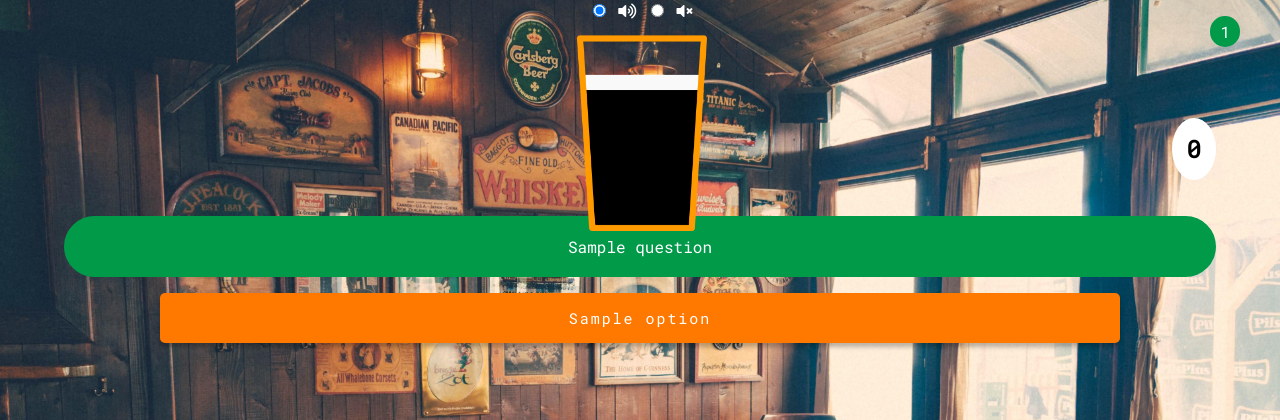
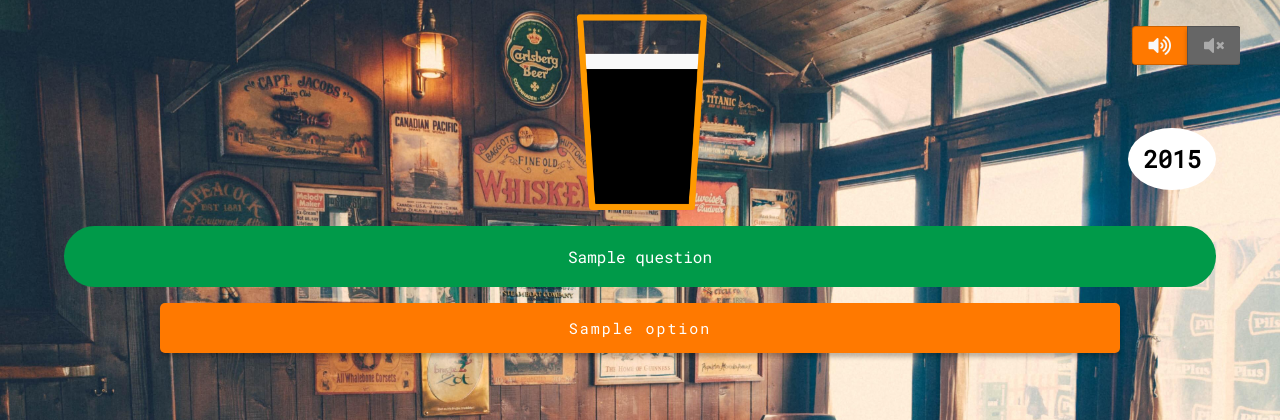
Before and after one commit to GJSayers/downit, a Flask app: template templates/quiz.html in a window 1280 px wide. Shown: the top 420 px of the page. Run offline with Flask 2, Linux system fonts and the light colour scheme; the visitor is signed in with stand-in values (Sample User, id 1); the template is opened without the code that fills it: most values are stand-ins (such as "Sample title", 1, 10 or a date in 2020); parts of the project's set-up code (start-up, migrations or seed data) failed here and were passed over; some libraries are stand-ins or nearby versions; some web fonts are replaced.

Commit message:
Feat: Adds sound toggle

```diff
--- a/static/css/style.css
+++ b/static/css/style.css
@@ -137,14 +137,6 @@ main {
 .add-pint img {
   width: 100%;
 }
-#player_name {
-  position: absolute;
-  top: 2vh;
-  right: 5vh;
-  padding: 5px 10px;
-  background-color: #009a49;
-  border-radius: 20px;
-}
 #pint {
   height: 100%;/*25vh;*/
   margin-top: 10px;
@@ -224,6 +216,68 @@ main {
   background-color: #009a49;
 }
 /*
+ * Sound toggle
+ */
+#player_name {
+  position: absolute;
+  top: 2vh;
+  right: 5vh;
+  padding: 5px 10px;
+  background-color: #009a49;
+  border-radius: 20px;
+}
+.sound-toggle {
+  display: flex;
+  justify-content: center;
+  overflow: hidden;
+  position: absolute;
+  top: 2vh;
+  right: 5vh;
+}
+
+.sound-toggle input {
+  position: absolute;
+  clip: rect(0, 0, 0, 0);
+  height: 1px;
+  width: 1px;
+  border: 0;
+  overflow: hidden;
+}
+
+.sound-toggle label {
+  background-color: #666666;
+  color: #AAAAAA;
+  font-size: 20px;
+  line-height: 1;
+  text-align: center;
+  padding: 8px 16px;
+  margin-right: -1px;
+  border: 1px solid rgba(0, 0, 0, 0.2);
+  box-shadow: 0px 4px 4px rgba(0, 0, 0, 0.25);
+  transition: all 0.4s ease-in-out;
+}
+
+.sound-toggle label:hover {
+  cursor: pointer;
+}
+
+.sound-toggle input:checked ~ label#sound-on {
+  color: #f8f8f8;
+  background-color: #FF7900;
+}
+.sound-toggle input:not(:checked) ~ label#sound-off {
+  color: #f8f8f8;
+  background-color: #FF7900;
+}
+
+.sound-toggle label:first-of-type {
+  border-radius: 4px 0 0 4px;
+}
+
+.sound-toggle label:last-of-type {
+  border-radius: 0 4px 4px 0;
+}
+/*
  * Leaderboard page
  */
 .leaderboard-title {
--- a/static/js/script.js
+++ b/static/js/script.js
@@ -29,6 +29,10 @@ function startTimer(duration, display) {
     }
   }, 1000);
 }
+
+$( "#sound_toggle" ).change(function() {
+  console.log("sound toggled");
+});
 
 // Clears the player name field on click
 $("#quiz_player_form .player-name").click(function() {
@@ -103,9 +107,11 @@ function checkAnswerCallback(response) {
       `);
     }
     //play drink sfx
-    if $("#sound-on").prop("checked") {
-      ("#drink_sound")[0].play();
-    } else {
+    if ($( "#sound-toggle" ).prop("checked")) {
+      $("#drink_sound")[0].play();
+    }
+  } else {
+    if ($( "#sound-toggle" ).prop("checked")) {
       $("#feck_sound")[0].play();
     }
   }
--- a/templates/quiz.html
+++ b/templates/quiz.html
@@ -1,4 +1,5 @@
 {% extends "base.html" %}
+
 
 {% block content %}
 
@@ -11,16 +12,18 @@
 
 <main>
   <section id="quiz_score_section">
-    <form>
-      <div class="sound-toggle">
-        <input type="radio" id="sound-on" name="sound-on" checked />
-        <label for="radio-one"><i class="fas fa-volume-up"></i></label>
-        <input type="radio" id="sound-off" name="sound-off"/>
-        <label for="radio-two"><i class="fas fa-volume-mute"></i></label>
-      </div>
+    <form class="sound-toggle">
+      {#<input id="sound-on" type="radio" name="sound-toggle" checked />
+      <label for="sound-on"><i class="fas fa-volume-up"></i></label>
+      <input id="sound-off" type="radio" name="sound-toggle"/>
+      <label for="sound-off"><i class="fas fa-volume-mute"></i></label>#}
+
+      <input type="checkbox" name="sound-toggle" id="sound-toggle" checked>
+      <label for="sound-toggle" id="sound-on"><i class="fas fa-volume-up"></i></label>
+      <label for="sound-toggle" id="sound-off"><i class="fas fa-volume-mute"></i></label>
     </form>
     <div id="pint_counter"></div>
-    <div id="player_name">{{ session.player }}</div>
+    {#<div id="player_name">{{ session.player }}</div>#}
     <div id="pint" class="pint{{ session.player_score % 5 }}"></div>
     <h1 class="timer">{{ time_left|int }}</h1>
   </section>
```
